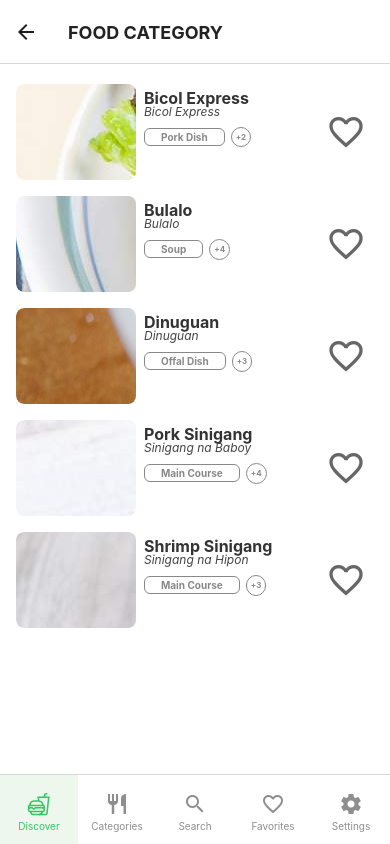
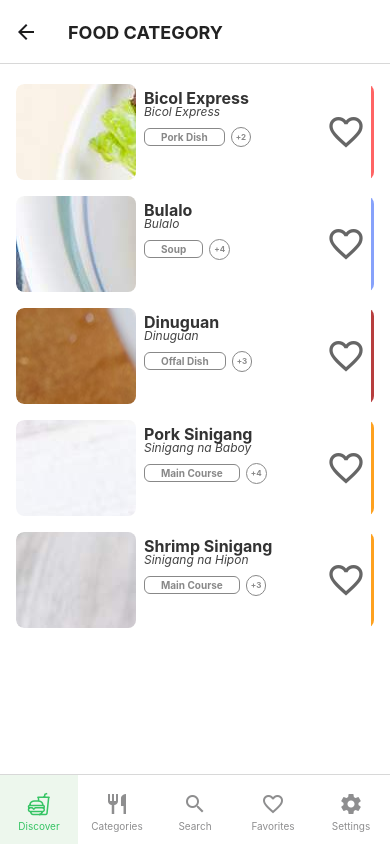
Before and after one commit to godkingjay/Authentic-Pinoy-Recipes-App, a React Native app: screen /FoodCategory in a window 390 px wide. Built offline with nearby package versions, Linux system fonts and the light colour scheme.

Commit message:
ADD: Cards | Food Cards [UPDATE]

```diff
--- a/assets/component/foodCard.js
+++ b/assets/component/foodCard.js
@@ -1,18 +1,32 @@
 import React from 'react';
 import { useState } from 'react';
 import { Image, StyleSheet, TouchableOpacity } from 'react-native';
-import { ScrollView } from 'react-native';
 import { Text } from 'react-native';
 import { View } from 'react-native';
+import foodCategory from '../FoodsDB/foodCategories';
 import FavoriteButton from './favoriteButton';
 
 export default function FoodCard({ navigation, route, food }) {
+
+  const [foodColor, setFoodColor] = useState(() => {
+    let result = foodCategory.filter(({ name }) => name == food.type[0])[0];
+    return result != null ? result.color != null ? result.color : `#FEA11F` : `#FEA11F`;
+  });
+
   return(
     <View style={ styles.cardWrapper }>
       <TouchableOpacity activeOpacity={ 0.8 } style={ styles.cardContainer } onPress={() => navigation.navigate("FoodView", food)}>
         <View style={ styles.cardImageContainer }>
           <Image style={ styles.cardImage } source={ food.image }/>
         </View>
+        <View
+          style={[
+            styles.cardFoodColor,
+            {
+              borderColor: foodColor,
+            }
+          ]}
+        ></View>
         <View style={ styles.cardDetailsContainer }>
           <Text style={{ color: '#333', fontWeight: 'bold', fontSize: 16 }}>{ food.name }</Text>
           <Text style={{ color: '#444', fontStyle: 'italic', fontSize: 12, marginTop: -4 }}>{ food.tagalog }</Text>
@@ -63,6 +77,12 @@ const styles = StyleSheet.create({
     aspectRatio: 5/4,
     resizeMode: 'cover',
   },
+  cardFoodColor: {
+    position: 'absolute',
+    height: '100%',
+    width: '100%',
+    borderRightWidth: 3,
+  },
   cardDetailsContainer: {
     paddingVertical: 4,
     paddingHorizontal: 8,
```
